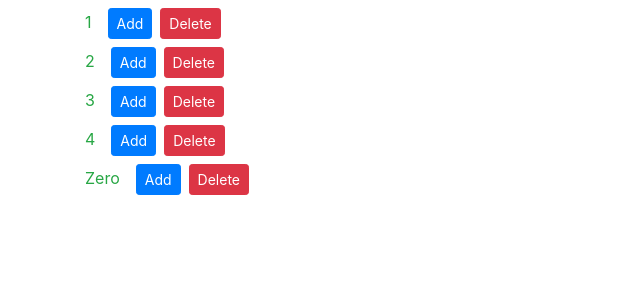
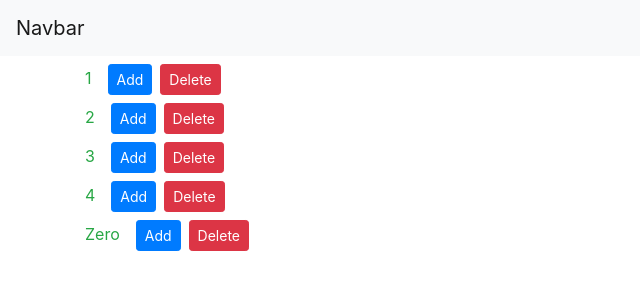
Before and after one commit to SASnigdho/react-with-bootstrap, a React (Create React App) app: page / in a window 1280 px wide. Shown: the top 300 px of the page, without its empty margins (0-640 px from the left). Built offline with nearby package versions, Linux system fonts and the light colour scheme.

Commit message:
Navbar component created.

```diff
--- a/src/App.js
+++ b/src/App.js
@@ -1,14 +1,17 @@
-import logo from './logo.svg';
 import './App.css';
-import Movies from './components/movies';
+import React from "react";
 import Counters from './components/counters';
+import Navbar from './components/navbar';
 
 function App() {
   return (
-    <main className='container'>
-      {/* <Movies /> */}
-      <Counters />
-    </main>
+    <React.Fragment>
+      <Navbar />
+
+      <main className='container'>
+        <Counters />
+      </main>
+    </React.Fragment>
   );
 }
 
--- /dev/null
+++ b/src/components/navbar.jsx
@@ -0,0 +1,20 @@
+import React, { Component } from "react";
+
+class Navbar extends Component {
+  state = {};
+
+  render() {
+    return (
+      <nav className="navbar navbar-light bg-light">
+        <a className="navbar-brand" href="#">
+          Navbar
+          <span className="badge badge-pill badge-secondary">
+            {/* TODO:: Count total here. */}
+          </span>
+        </a>
+      </nav>
+    );
+  }
+}
+
+export default Navbar;
```
